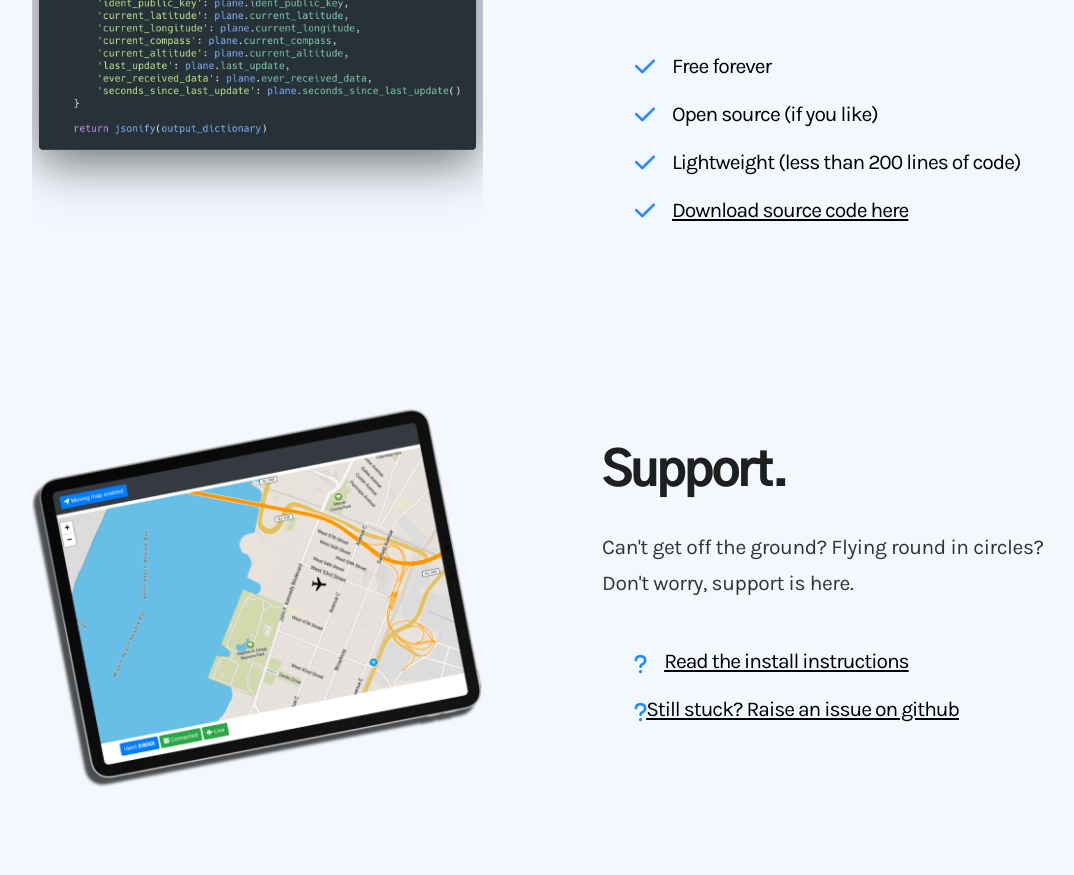
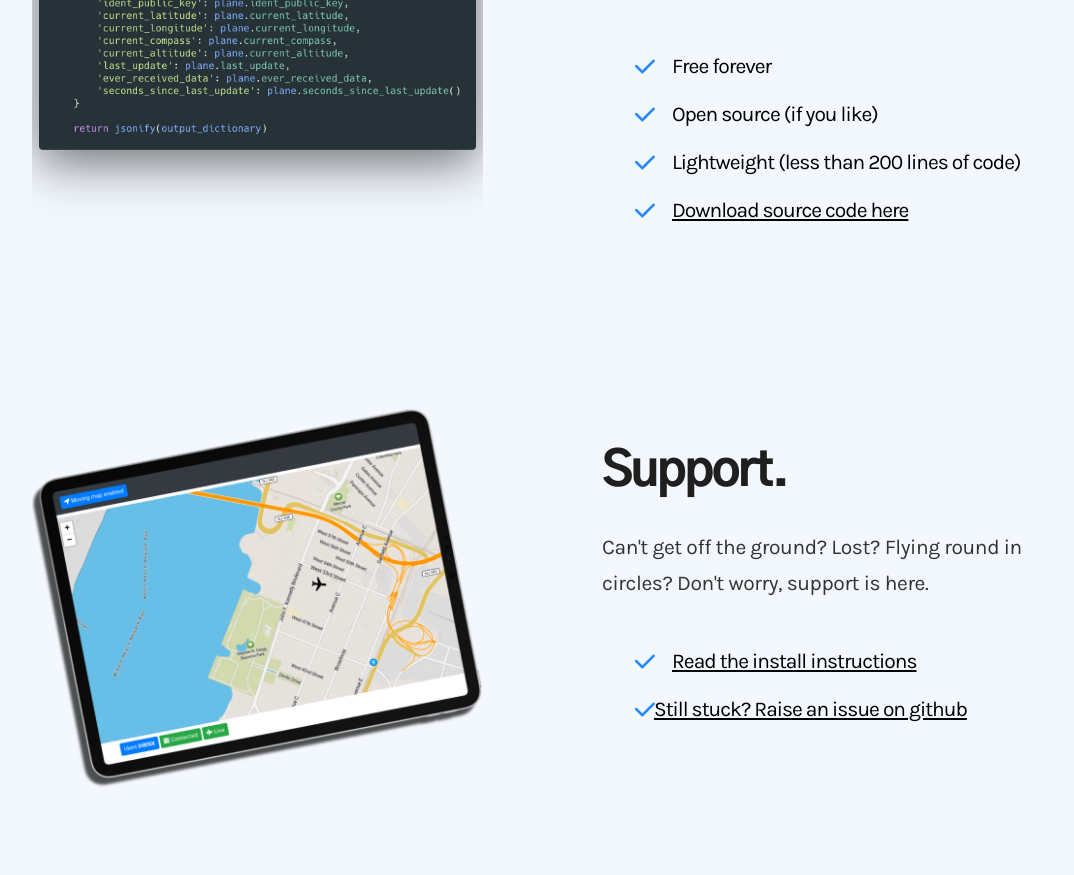
Before and after one commit to hankhank10/findmyplane-server, a Flask app: page / in a window 1280 px wide. Shown: the part 4513-5388 px from the top of the page, without its empty margins (50-1124 px from the left). Run offline with Flask 2, Linux system fonts and the light colour scheme; data that the repository does not hold is empty; parts of the project's set-up code (start-up, migrations or seed data) failed here and were passed over; some libraries are stand-ins or nearby versions.

Commit message:
Update index.html

```diff
--- a/templates/index.html
+++ b/templates/index.html
@@ -62,14 +62,14 @@
                                         <li class="menu-item "><a href="#view-flight">View Flight</a></li>
 
                                         {% if number_of_current_planes != "0" %}
-                                        <li class="menu-item"><a href="#ongoing-flights">Ongoing Flights</a></li>
+                                        <li class="menu-item"><a href="#ongoing-flights">Flights now</a></li>
                                         {% endif %}
 
                                         <li class="menu-item"><a href="#features">Features</a></li>
 
                                         <li class="menu-item"><a href="#download">Download</a></li>
 
-                                        <li class="menu-item"><a href="#built-right">Source code</a></li>
+                                        <li class="menu-item"><a href="#built-right">Source</a></li>
 
                                         <li class="menu-item"><a href="#support">Support</a></li>
 
@@ -403,14 +403,14 @@
                         <div class="content-right-content">
                             <h2>Support.</h2>
                             <p>
-                                Can't get off the ground? Flying round in circles? Don't worry, support is here.
+                                Can't get off the ground? Lost? Flying round in circles? Don't worry, support is here.
                             </p>
                             <ul class="content-list">
                                 <li>
-                                    <span><i class="fas fa-question"></i></span><a href="https://github.com/hankhank10/findmyplane-client/blob/main/readme.md">Read the install instructions</a>
+                                    <span><i class="icon icon-check-2"></i></span><a href="https://github.com/hankhank10/findmyplane-client/blob/main/readme.md">Read the install instructions</a>
                                 </li>
                                 <li>
-                                    <span><i class="fas fa-question"></i></i><a href="https://github.com/hankhank10/findmyplane-client/issues">Still stuck? Raise an issue on github</a>
+                                    <span><i class="icon icon-check-2"></i><a href="https://github.com/hankhank10/findmyplane-client/issues">Still stuck? Raise an issue on github</a>
                                 </li>
 
                             </ul>
```
